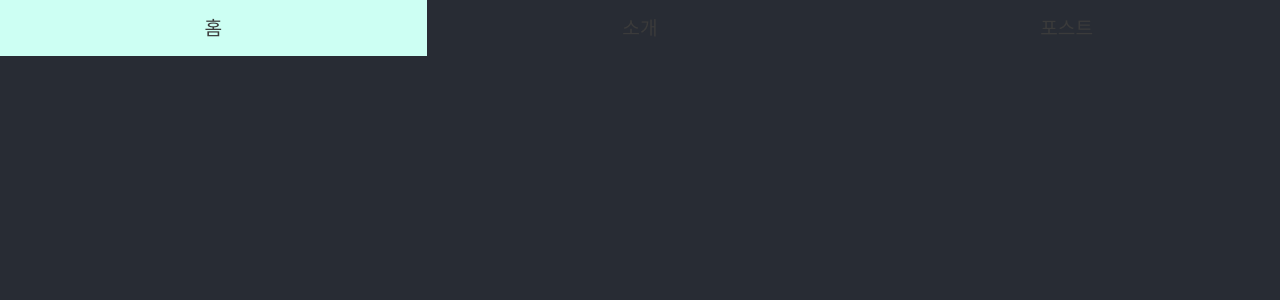
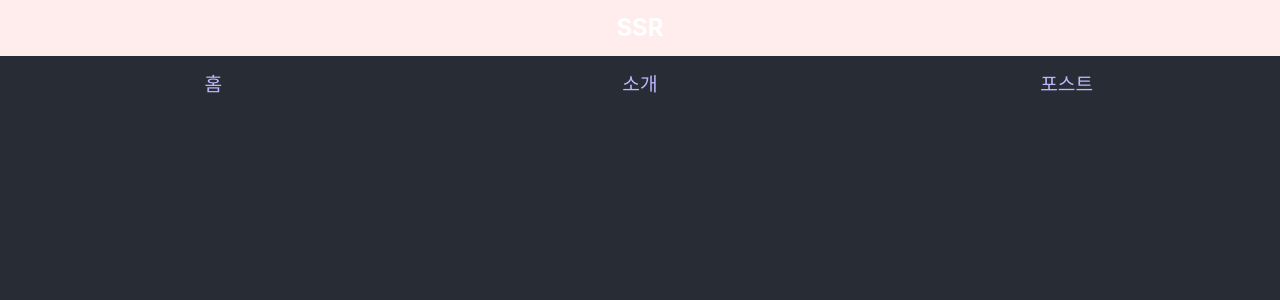
Before and after one commit to SSR-14th/SSR-Website, a React (Create React App) app in the folder frontend/: page / in a window 1280 px wide. Shown: the top 300 px of the page. Built offline with nearby package versions, Linux system fonts and the light colour scheme.

Commit message:
FEAT menu

```diff
--- a/frontend/src/App.tsx
+++ b/frontend/src/App.tsx
@@ -7,7 +7,7 @@ import Header from "./com/Header";
 function App() {
   return (
     <div className="App">
-      <Header />
+      <Header>SSR</Header>
     </div>
   );
 }
--- a/frontend/src/com/Header.css
+++ b/frontend/src/com/Header.css
@@ -1,10 +1,21 @@
+.title {
+  height: 3.5rem;
+  background-color: #ffecec;
+  width: 100vw;
+  line-height: 3.5rem;
+  color: white;
+  font-size: 1.5rem;
+  font-weight: bold;
+  text-align: center;
+}
+
 .menu {
   height: 3.5rem;
 }
 
 .menu-item {
   display: inline-block;
-  color: rgb(59, 59, 59);
+  color: #BBB8FF;
   font-size: 1.2rem;
   font-style: bold;
   line-height: 3.5rem;
--- a/frontend/src/com/Header.tsx
+++ b/frontend/src/com/Header.tsx
@@ -8,9 +8,11 @@ const MenuItem = (props: any) => {
   );
 };
 
-const Header = () => {
+const Header = (props: any) => {
+  const { children } = props;
   return (
     <div>
+      <div className="title">{children}</div>
       <div className="menu">
         <MenuItem>홈</MenuItem>
         <MenuItem>소개</MenuItem>
```
